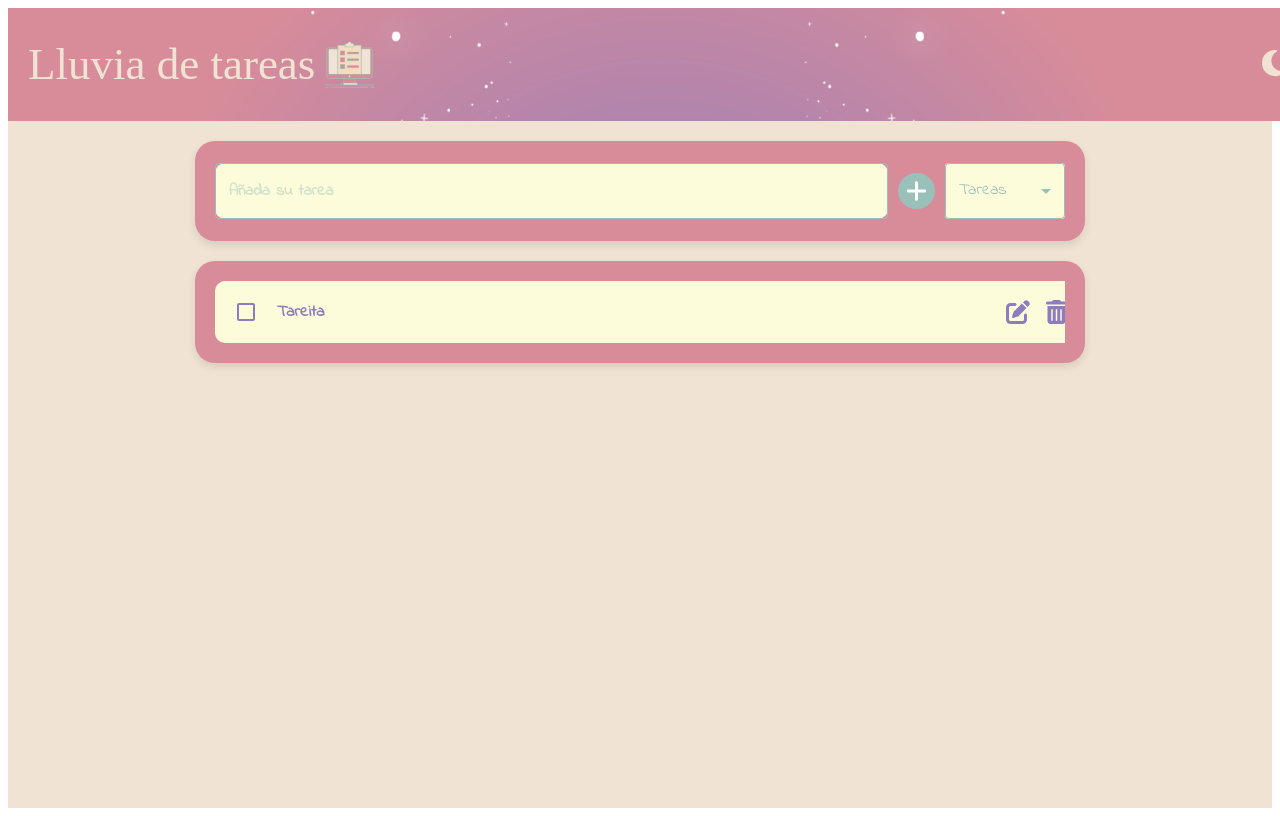
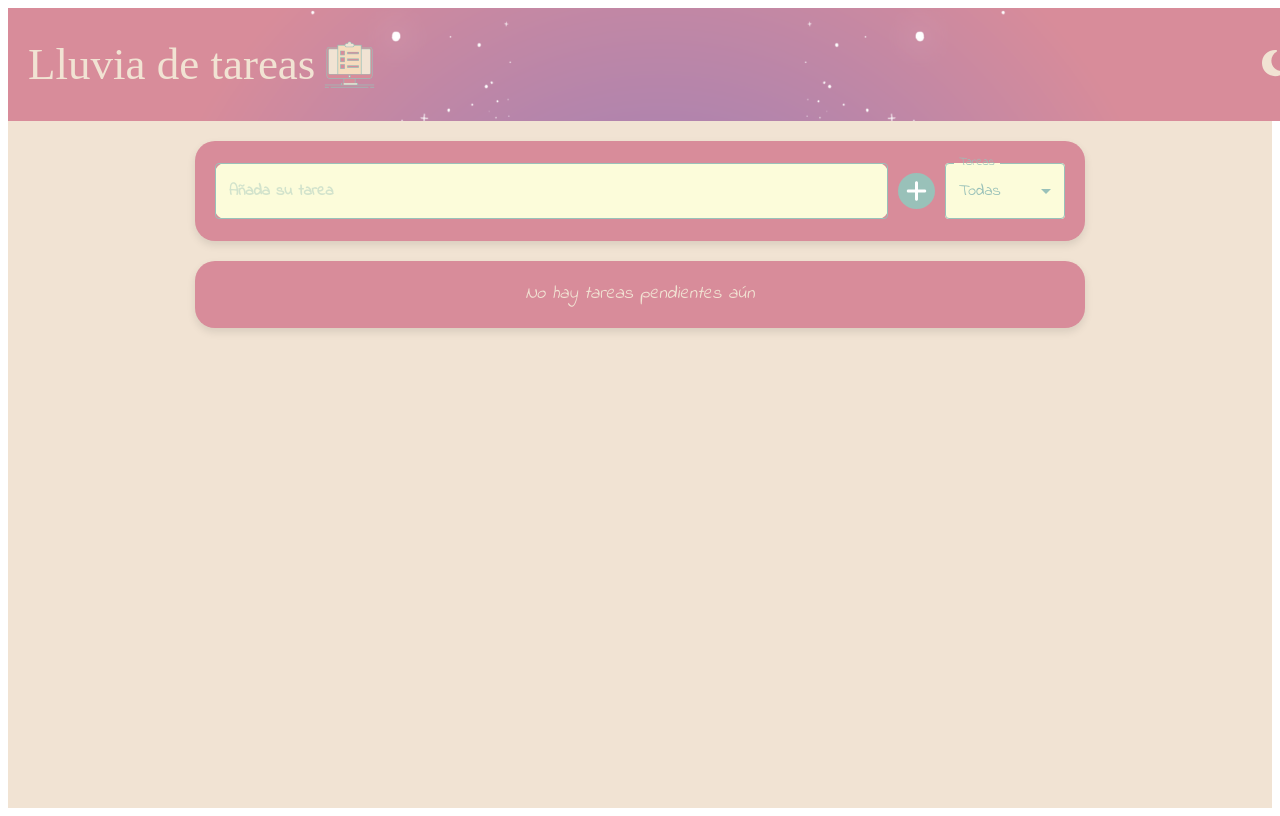
Before and after one commit to Malenagdiaz/todolist, a React (Vite) app: page / in a window 1280 px wide. Shown: the top 816 px of the page. Built offline with nearby package versions, Linux system fonts and the light colour scheme; the HTML template or start-up script is replaced by a standard one; a web font is replaced by a local one.

Commit message:
Se agrego la funcionalidad de agregar las tareas

```diff
--- a/package.json
+++ b/package.json
@@ -19,7 +19,8 @@
     "@fortawesome/react-fontawesome": "^0.2.2",
     "@mui/material": "^5.16.6",
     "react": "^18.3.1",
-    "react-dom": "^18.3.1"
+    "react-dom": "^18.3.1",
+    "uuid": "^10.0.0"
   },
   "devDependencies": {
     "@types/react": "^18.3.3",
--- a/src/App.jsx
+++ b/src/App.jsx
@@ -1,12 +1,27 @@
-import React, { useState } from "react";
+import { useState, useEffect } from "react";
+import { loadTasks, saveTasks } from "../src/utils/localStorage";
 import { ThemeProvider, Box } from "@mui/material";
 import { lightTheme, darkTheme } from "../src/theme/theme";
-import Header from "./components/Header";
-import NewTask from "./components/NewTask";
-import Tasklist from "./components/Tasklist";
+import Header from "../src/components/Header";
+import NewTask from "../src/components/NewTask";
+import TaskList from "../src/components/Tasklist";
 
 function App() {
   const [theme, setTheme] = useState("light");
+  const [filter, setFilter] = useState("Todas");
+  const [tasks, setTasks] = useState(loadTasks());
+
+  const toggleComplete = (id) => {
+    const updatedTasks = tasks.map((task) =>
+      task.id === id ? { ...task, completed: !task.completed } : task
+    );
+    setTasks(updatedTasks);
+    saveTasks(updatedTasks);
+  };
+
+  useEffect(() => {
+    saveTasks(tasks);
+  }, [tasks]);
 
   return (
     <ThemeProvider theme={theme === "dark" ? darkTheme : lightTheme}>
@@ -21,8 +36,13 @@ function App() {
         }}
       >
         <Header theme={theme} setTheme={setTheme} />
-        <NewTask />
-        <Tasklist />
+        <NewTask setTasks={setTasks} setFilter={setFilter} />
+        <TaskList
+          tasks={tasks}
+          toggleComplete={toggleComplete}
+          filter={filter}
+          setTasks={setTasks}
+        />
       </Box>
     </ThemeProvider>
   );
--- a/src/components/Filter.jsx
+++ b/src/components/Filter.jsx
@@ -4,7 +4,11 @@ import MenuItem from "@mui/material/MenuItem";
 import FormControl from "@mui/material/FormControl";
 import Select from "@mui/material/Select";
 
-const Filter = () => {
+const Filter = ({ filter, handleFilter }) => {
+  const handleChange = (event) => {
+    handleFilter(event.target.value);
+  };
+
   return (
     <Box sx={{ minWidth: { xs: 100, md: 120 } }}>
       <FormControl fullWidth>
@@ -27,6 +31,8 @@ const Filter = () => {
           labelId="demo-simple-select-label"
           id="demo-simple-select"
           label="Tareas"
+          value={filter}
+          onChange={handleChange}
           sx={{
             backgroundColor: "#fcfcda",
             "& .MuiOutlinedInput-notchedOutline": {
--- a/src/components/Header.jsx
+++ b/src/components/Header.jsx
@@ -20,7 +20,7 @@ const Header = ({ theme, setTheme }) => {
       <Typography
         variant="h1"
         sx={{
-          fontSize: { xs: 20, md: 45 },
+          fontSize: { xs: 30, md: 45 },
           color: "#F1E3D3",
           fontFamily: "Margarine",
           display: "flex",
--- a/src/components/NewTask.jsx
+++ b/src/components/NewTask.jsx
@@ -1,9 +1,35 @@
+import { useState } from "react";
+import { v4 as uuidv4 } from "uuid";
+import { saveTasks, loadTasks } from "../utils/localStorage";
 import { Box, TextField, IconButton } from "@mui/material";
 import { FontAwesomeIcon } from "@fortawesome/react-fontawesome";
 import { faPlus } from "@fortawesome/free-solid-svg-icons";
 import Filter from "../components/Filter";
 
-const NewTask = () => {
+const NewTask = ({ setTasks, setFilter }) => {
+  const [newTaskText, setNewTaskText] = useState("");
+  const [filter, handleFilter] = useState("Todas");
+
+  const handleFilterChange = (newFilter) => {
+    handleFilter(newFilter);
+    setFilter(newFilter);
+  };
+
+  const handleAddTask = () => {
+    if (newTaskText.trim()) {
+      const newTask = {
+        id: uuidv4(),
+        text: newTaskText,
+        completed: false,
+      };
+      const tasks = loadTasks();
+      tasks.push(newTask);
+      saveTasks(tasks);
+      setNewTaskText("");
+      setTasks(tasks);
+    }
+  };
+
   return (
     <Box
       sx={{
@@ -38,6 +64,8 @@ const NewTask = () => {
           <TextField
             variant="outlined"
             placeholder="Añada su tarea"
+            value={newTaskText}
+            onChange={(e) => setNewTaskText(e.target.value)}
             sx={{
               flex: 1,
               fontFamily: "Indie Flower",
@@ -61,6 +89,7 @@ const NewTask = () => {
             }}
           />
           <IconButton
+            onClick={handleAddTask}
             sx={{
               padding: "6px 8px",
               backgroundColor: "#99C1B9",
@@ -71,7 +100,7 @@ const NewTask = () => {
           >
             <FontAwesomeIcon icon={faPlus} style={{ color: "#ffffff" }} />
           </IconButton>
-          <Filter />
+          <Filter filter={filter} handleFilter={handleFilterChange} />
         </Box>
       </Box>
     </Box>
--- a/src/components/Tasklist.jsx
+++ b/src/components/Tasklist.jsx
@@ -2,7 +2,14 @@ import { Box, Typography, Checkbox } from "@mui/material";
 import Edit from "./Edit";
 import Delete from "./Delete";
 
-const Tasklist = () => {
+const TaskList = ({ tasks, filter, toggleComplete }) => {
+  const filteredTasks = tasks.filter((task) => {
+    if (filter === "Todas") return true;
+    if (filter === "Completas") return task.completed;
+    if (filter === "Incompletas") return !task.completed;
+    return false;
+  });
+
   return (
     <Box
       sx={{
@@ -32,7 +39,23 @@ const Tasklist = () => {
             overflowY: "auto",
           }}
         >
+          {filteredTasks.length === 0 ? (
+            <Typography
+              sx={{
+                fontSize: "18px",
+                color: "#F1E3D3",
+                fontStyle: "italic",
+                fontFamily: "Indie Flower",
+                textAlign: "center",
+                width: "100%",
+              }}
+            >
+              No hay tareas pendientes aún
+            </Typography>
+          ) : (
+            filteredTasks.map((task) => (
               <Box
+                key={task.id}
                 sx={{
                   width: "100%",
                   backgroundColor: "#fcfcda",
@@ -44,6 +67,8 @@ const Tasklist = () => {
                 }}
               >
                 <Checkbox
+                  checked={task.completed}
+                  onChange={() => toggleComplete(task.id)}
                   sx={{
                     color: "#8E7DBE",
                     "&.Mui-checked": {
@@ -56,19 +81,23 @@ const Tasklist = () => {
                     flex: 1,
                     fontSize: "16px",
                     fontWeight: "bold",
-                color: "#8E7DBE",
+                    color: task.completed ? "#D8D8D8" : "#8E7DBE",
+                    textDecoration: task.completed ? "line-through" : "none",
+                    opacity: task.completed ? 0.6 : 1,
                     marginLeft: "10px",
                   }}
                 >
-              Tareita
+                  {task.text}
                 </Typography>
                 <Edit />
                 <Delete />
               </Box>
+            ))
+          )}
         </Box>
       </Box>
     </Box>
   );
 };
 
-export default Tasklist;
+export default TaskList;
```
Also changed, not shown: 1 other file (tests, documents, lock files or other folders). Lines whose indentation alone changed are shown as unchanged.
